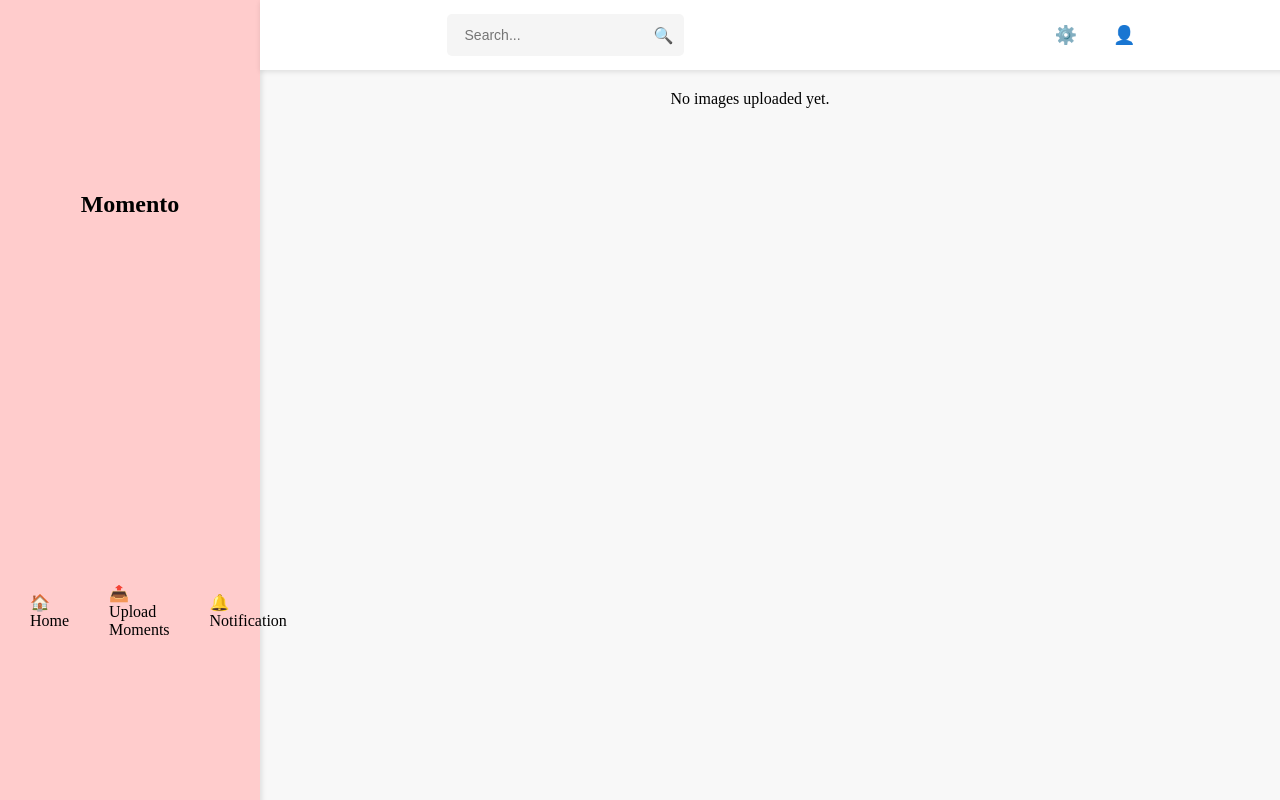
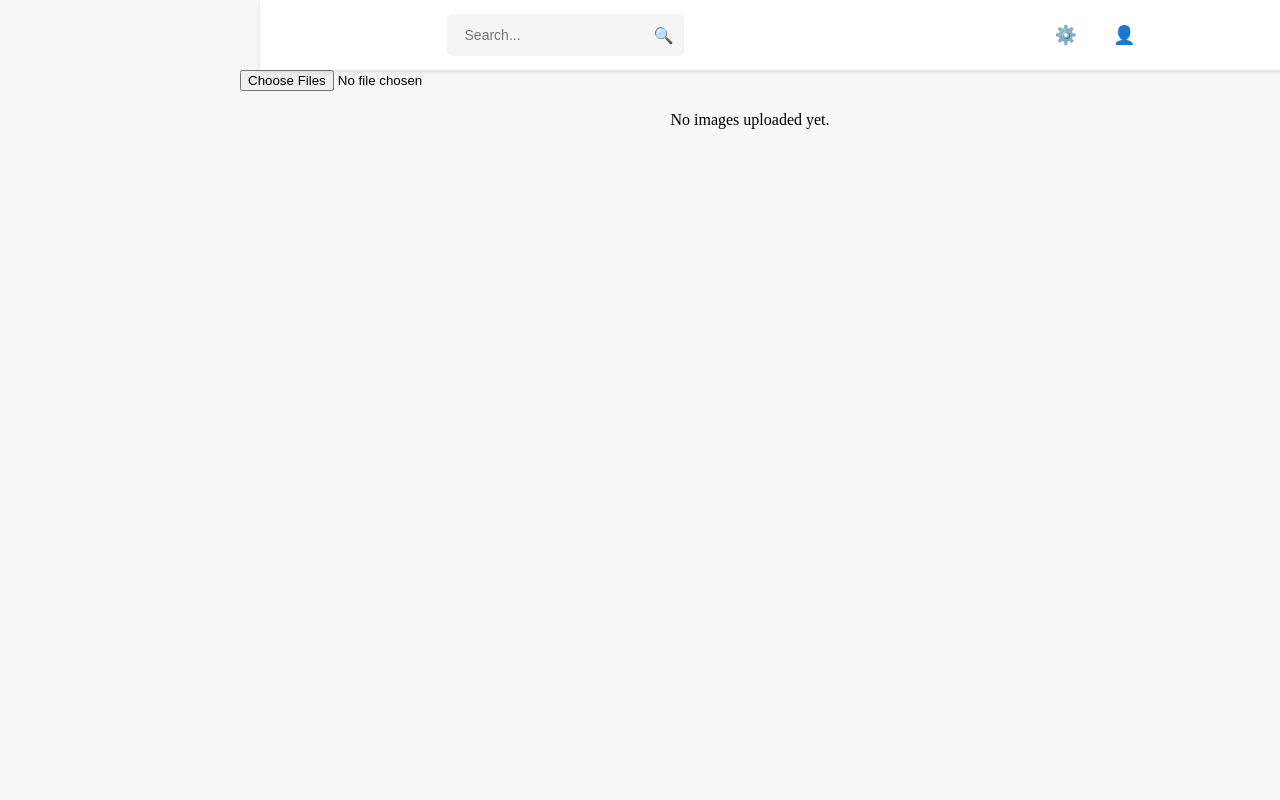
Before and after one commit to ririkarawal/Momento-Frontend, a React (Vite) app: page /dashboard in a window 1280 px wide. Built offline with nearby package versions, Linux system fonts and the light colour scheme.

Commit message:
manages register css

```diff
--- a/src/Components/dashboard.jsx
+++ b/src/Components/dashboard.jsx
@@ -15,22 +15,7 @@ export default function Dashboard() {
   return (
     <div className="dashboard">
       {/* Sidebar */}
-      <div className="sidebar">
-        <h2>Momento</h2>
-        <nav className="nav-links">
-          <a href="#">🏠 Home</a>
-          <label htmlFor="upload-input" className="upload-btn">📤 Upload Moments</label>
-          <input
-            type="file"
-            id="upload-input"
-            multiple
-            accept="image/*"
-            onChange={handleFileUpload}
-            style={{ display: "none" }}
-          />
-          <a href="#">🔔 Notification</a>
-        </nav>
-      </div>
+
 
       {/* Main Content */}
       <div className="main-content">
@@ -69,6 +54,11 @@ export default function Dashboard() {
           </div>
         </div>
 
+        {/* File Upload */}
+        <div className="file-upload">
+          <input type="file" multiple onChange={handleFileUpload} />
+        </div>
+
         {/* Image Grid */}
         <div className="grid">
           {images.length > 0 ? (
--- a/src/Styles/Register.css
+++ b/src/Styles/Register.css
@@ -2,7 +2,7 @@
     display: flex;
     justify-content: center;
     align-items: center;
-    height: 100vh;
+    height: 99vh;
     background-color: hsl(24, 100%, 84%);
     margin-top: 50px;
   }
@@ -10,7 +10,7 @@
   .register-box {
     display: flex;
     width: 60%;
-    height: 78%;
+    height: 75%;
     border-radius: 15px;
     box-shadow: 0 5px 15px rgba(0, 0, 0, 0.1);
     overflow: hidden;
--- a/src/Styles/dashboard.css
+++ b/src/Styles/dashboard.css
@@ -5,20 +5,7 @@
   background-color: #f8f8f8;
 }
 
-/* Sidebar - Fixed on Left */
-.sidebar {
-  position: fixed;
-  top: 0;
-  left: 0;
-  width: 220px;
-  height: 100vh; /* Full height */
-  background-color: #ffcccc;
-  padding: 20px;
-  display: flex;
-  flex-direction: column;
-  gap: 15px;
-  box-shadow: 2px 0px 5px rgba(0, 0, 0, 0.1);
-}
+
 
 /* Navigation Links */
 .nav-links a, .upload-btn {
```
